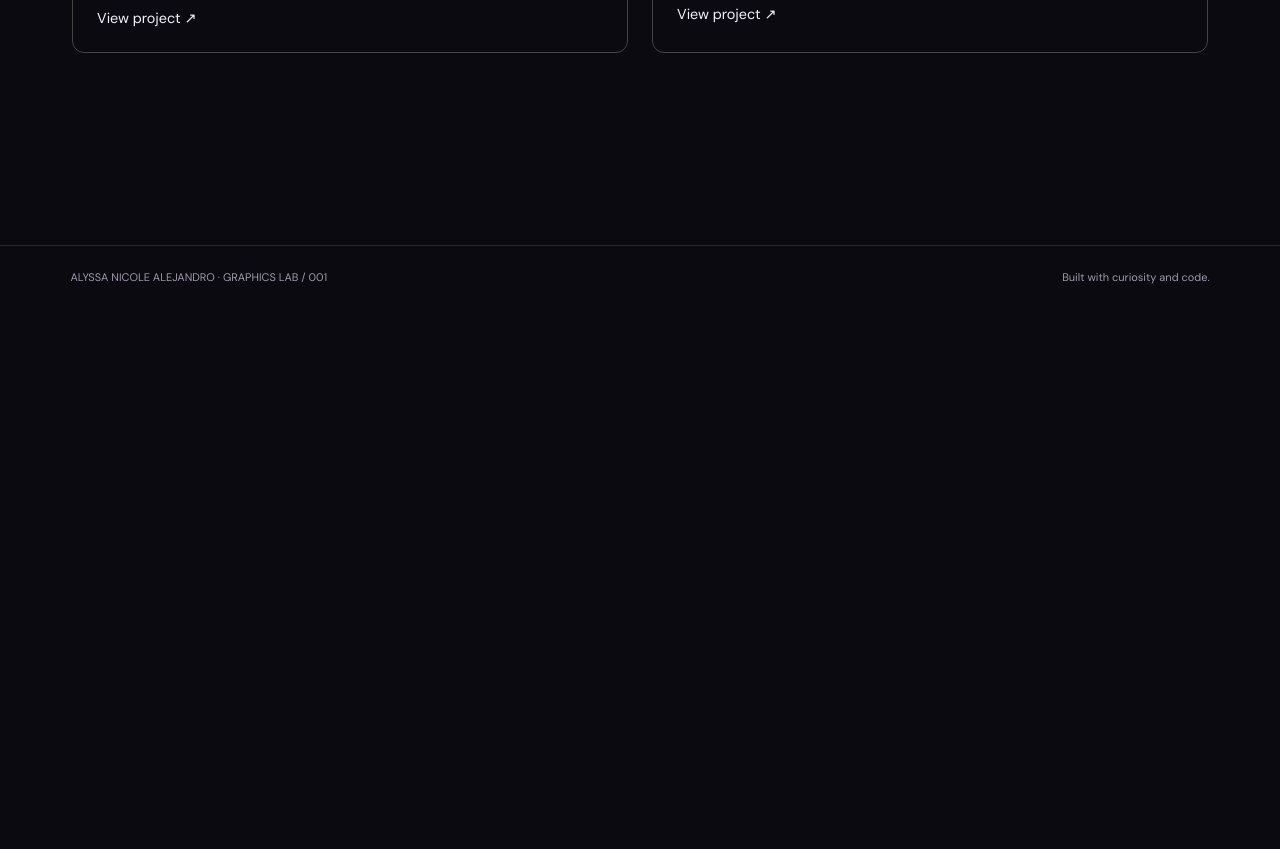
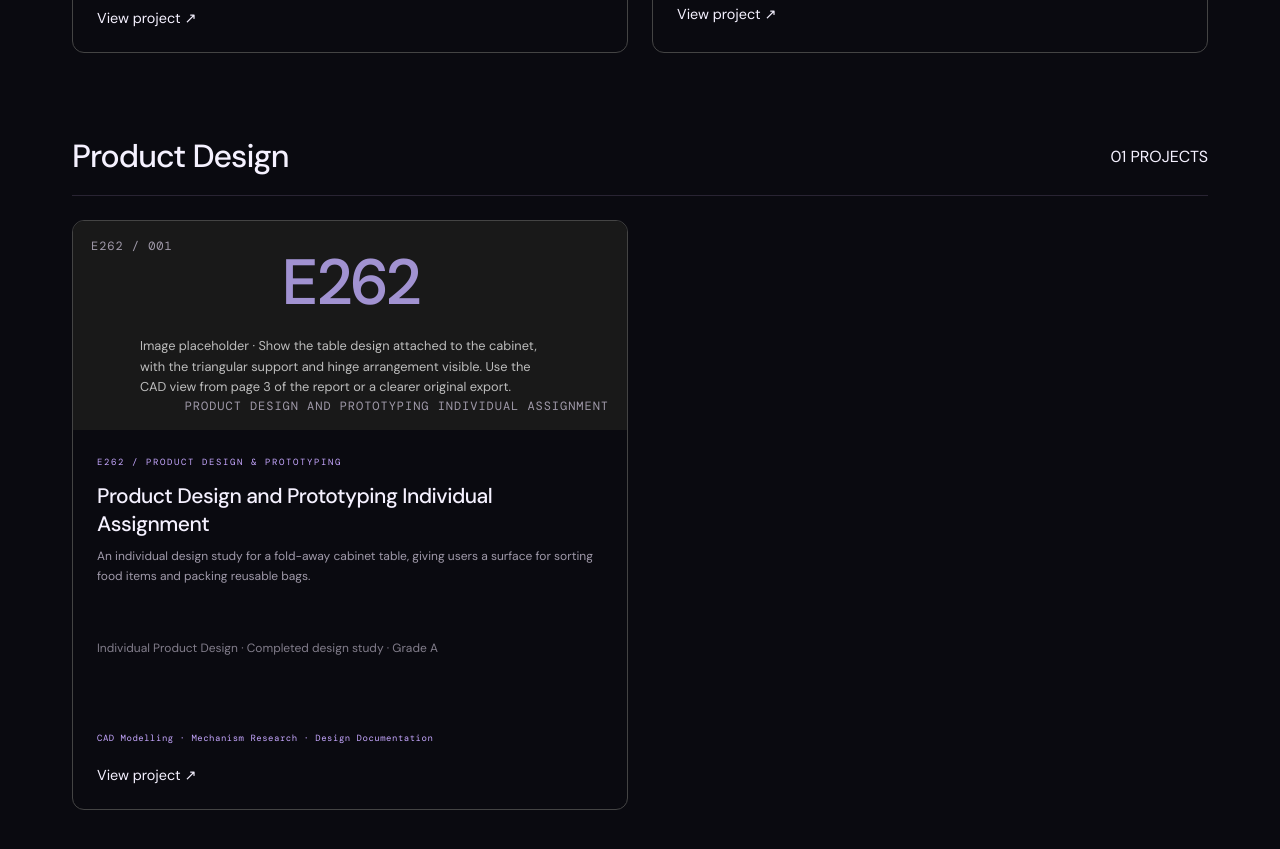
Before and after one commit to alyssa-alejandro/my-portfolio, a React (Vite) app: page /work in a window 1280 px wide. Shown: the part 2980-3829 px from the top of the page. Before the commit the page ends 3288 px from the top, so only its background shows below. Built offline with nearby package versions, Linux system fonts and the light colour scheme.

Commit message:
product design

```diff
--- a/src/components/ProjectModal.tsx
+++ b/src/components/ProjectModal.tsx
@@ -48,7 +48,7 @@ export default function ProjectModal({ project, onClose }: ProjectModalProps) {
         <dl className="project-facts">
           <div><dt>My role</dt><dd>{project.role}</dd></div>
           <div><dt>Team</dt><dd>{project.team}</dd></div>
-          <div><dt>Status</dt><dd>{project.status}</dd></div>
+          <div><dt>Status</dt><dd>{project.status}</dd></div>{project.grade && <div><dt>Assignment grade</dt><dd>{project.grade}</dd></div>}
           {project.period && <div><dt>Project period</dt><dd>{project.period}</dd></div>}
         </dl>
         <figure className="media-placeholder cover-placeholder">
--- /dev/null
+++ b/src/data/projects/FoldingCabinetTable_E262.js
@@ -0,0 +1,27 @@
+/** @type {import('./index').Project} */
+const project = {
+  id: 'folding-cabinet-table', category: 'E262 / PRODUCT DESIGN & PROTOTYPING', title: 'Product Design and Prototyping Individual Assignment',
+  description: 'An individual design study for a fold-away cabinet table, giving users a surface for sorting food items and packing reusable bags.',
+  role: 'Individual Product Design', team: 'Individual assignment / Republic Polytechnic', status: 'Completed design study', grade: 'A',
+  technologies: 'CAD Modelling · Mechanism Research · Design Documentation',
+  cover: 'Show the table design attached to the cabinet, with the triangular support and hinge arrangement visible. Use the CAD view from page 3 of the report or a clearer original export.',
+  overview: 'For E262 Product Design and Prototyping at Republic Polytechnic, I explored a folding side table for a cabinet storing non-perishable food. The design provides a surface for placing bags and sorting items, then folds away when not needed. My individual report compares support mechanisms and explains the dimensions, material choice, hinge arrangement, appearance, and safety considerations. I received an A for this assignment.',
+  contributions: [
+    'Mechanism research — Compared folding, scissor-style, leg-supported, and locking-hinge table arrangements before selecting a hinged table with a folding triangular support.',
+    'Dimensioned design — Specified a 670 × 340 mm tabletop, 55 mm thick, and a 250 × 250 mm triangular support to fit the cabinet concept.',
+    'User-focused details — Included a 100 × 50 mm slot in the support for reusable bags and rounded tabletop corners to address potential contact hazards.',
+    'Design communication — Documented the proposed steel construction, hinge placement, folding operation, and supporting CAD views in an individual report.',
+  ],
+  spotlight: {
+    title: 'Making room for a useful work surface',
+    approach: 'A fixed table would project from the cabinet even when nobody was using it. I combined a hinged tabletop with a triangular support that folds against the cabinet, allowing the surface to be tucked away. The design also considers where users can place and collect reusable bags. The report records the design intent; it does not establish a tested load capacity or validated safety performance.',
+    takeaway: 'This assignment helped me connect mechanism research with practical design decisions, from fitting a table to the available space to explaining how users would open, use, and store it.',
+  },
+  media: [
+    { kind: 'Image', title: 'Open and folded positions', brief: 'Place CAD views of the deployed and folded table side by side. Label the tabletop, hinges, and triangular support, and show how the design sits against the cabinet. Use original CAD exports if available.' },
+    { kind: 'Image', title: 'Dimensions and user details', brief: 'Add a dimensioned view showing the 670 × 340 mm tabletop, 250 × 250 mm support, and 100 × 50 mm bag slot. Include a close-up of the rounded corners. Present dimensions as design specifications.' },
+    { kind: 'Image', title: 'Mechanism selection', brief: 'Summarise the support options researched on page 2 and explain the selected folding arrangement. Distinguish reference examples from your own design; credit reference images if reused.' },
+  ],
+};
+
+export default project;
--- a/src/data/projects/index.ts
+++ b/src/data/projects/index.ts
@@ -1,3 +1,4 @@
+import foldingTable from './FoldingCabinetTable_E262.js';
 import pythonVision from './Python3DVision_Personal.js';
 import cprex from './CPRex_Hardware.js';
 import communityCabinet from './SmartCommunityCabinet_FYP.js';
@@ -15,6 +16,7 @@ export interface Project {
   role: string;
   team: string;
   status: string;
+  grade?: string;
   period?: string;
   overview: string;
   contributions: string[];
@@ -30,3 +32,7 @@ export const projects: Project[] = [project0, project1, pythonVision, seamCarvin
 
 
 export const hardwareProjects: Project[] = [cprex, communityCabinet];
+
+
+
+export const designProjects: Project[] = [foldingTable];
--- a/src/pages/Work.tsx
+++ b/src/pages/Work.tsx
@@ -1,7 +1,7 @@
 
 import { useState } from "react";
 import ProjectModal from "../components/ProjectModal";
-import { projects, hardwareProjects, type Project } from "../data/projects/index.ts";
+import { projects, hardwareProjects, designProjects, type Project } from "../data/projects/index.ts";
 
 export default function Work() {
   const [selectedProject, setSelectedProject] = useState<Project | null>(null);
@@ -19,7 +19,7 @@ export default function Work() {
         </p>
       </header>
 
-      {[{ title: "Software & Game Development", items: projects }, { title: "Hardware & IoT", items: hardwareProjects }].map((group) => (<section className="work-category" key={group.title}>
+      {[{ title: "Software & Game Development", items: projects }, { title: "Hardware & IoT", items: hardwareProjects }, { title: "Product Design", items: designProjects }].map((group) => (<section className="work-category" key={group.title}>
         <div className="work-category-heading">
           <h2>{group.title}</h2>
           <span>{String(group.items.length).padStart(2, "0")} PROJECTS</span>
@@ -42,7 +42,7 @@ export default function Work() {
                 <div className="work-series-mark">
                   {project.id === "gam200" ? "OOM" :
                    project.id === "gam300" ? "EV" : project.id === "seam-carving" ? "SC" : project.id === "python-3d-vision" ? "CV" :
-                   project.id === "cprex" ? "CPR" : project.id === "community-cabinet" ? "IoT" : "GAM"}
+                   project.id === "cprex" ? "CPR" : project.id === "community-cabinet" ? "IoT" : project.id === "folding-cabinet-table" ? "E262" : "GAM"}
                 </div>
                 <span className="card-media-brief">Image placeholder · {project.cover}</span><span className="visual-caption">
                   {project.title}
@@ -52,7 +52,7 @@ export default function Work() {
               <div className="work-project-body">
                 <p className="eyebrow">{project.category}</p>
                 <h3>{project.title}</h3>
-                <p>{project.description}</p><p className="project-role">{project.role} · {project.status}</p>
+                <p>{project.description}</p><p className="project-role">{project.role} · {project.status}{project.grade && ` · Grade ${project.grade}`}</p>
                 <div className="project-tech">
                   {project.technologies}
                 </div>
```
Also changed, not shown: 1 other file (tests, documents, lock files or other folders).
